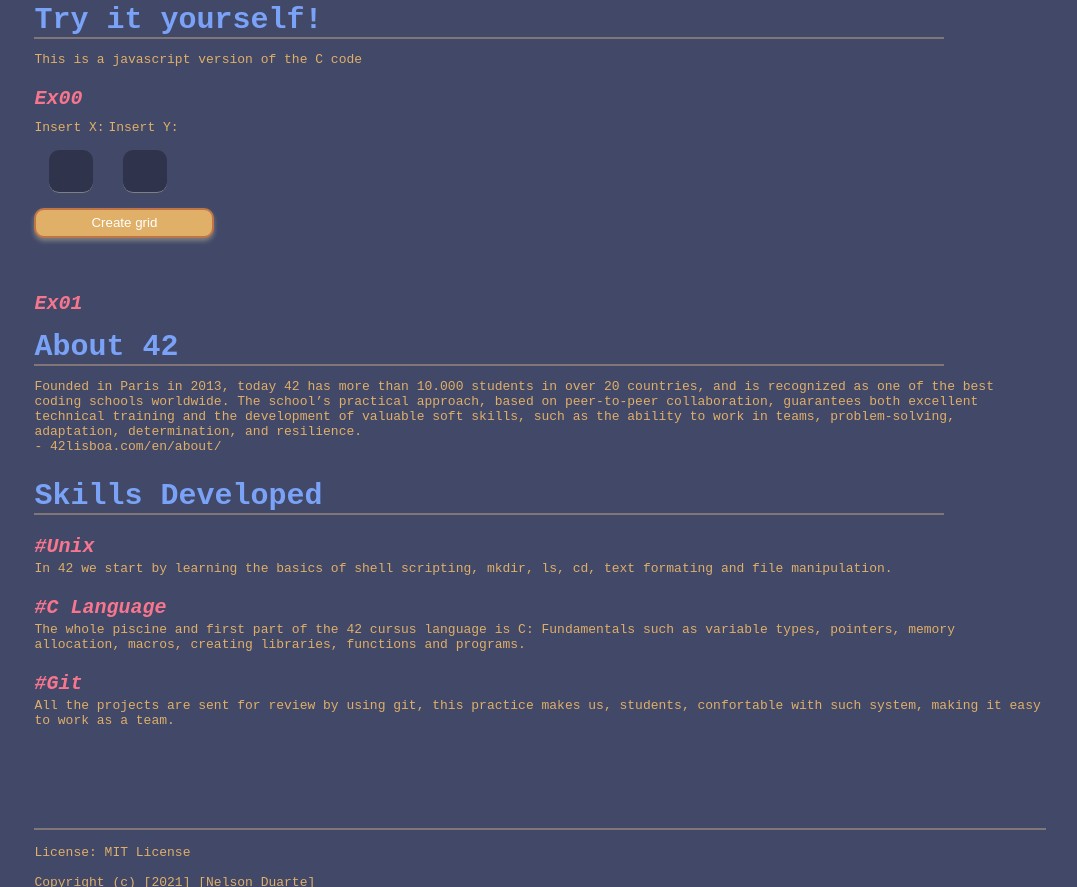
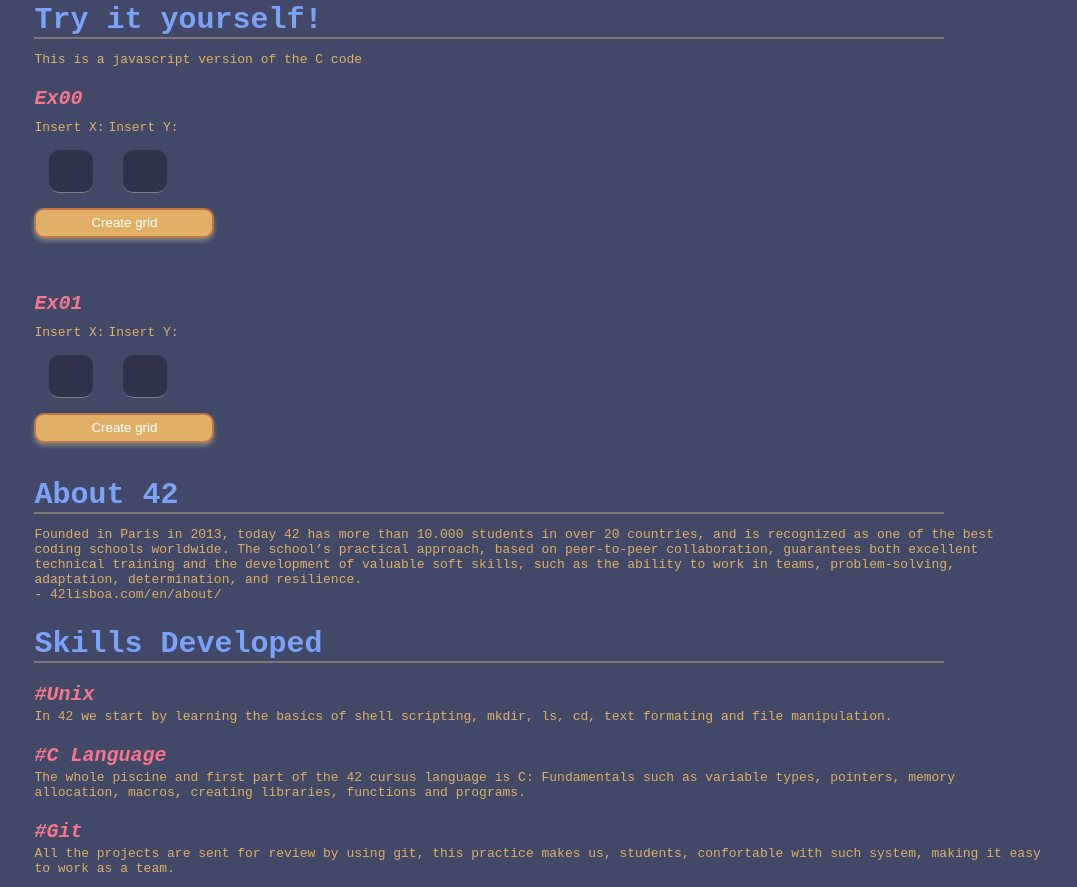
Before and after one commit to NelsonduarteGit/Create_custom_grid, a plain HTML site: page docs/index.html in a window 1280 px wide. Shown: the part 881-1768 px from the top of the page, without its empty margins (100-1177 px from the left). Drawn offline with Linux system fonts and the light colour scheme.

Commit message:
Update index.html

```diff
--- a/docs/index.html
+++ b/docs/index.html
@@ -27,7 +27,7 @@
           <p>This is a javascript version of the C code</p>
           <div class="Rushes">
 
-
+           <div class ="ex00">
               <h3>Ex00</h2>
 
                 <div class="insert">
@@ -44,13 +44,29 @@
 
                 <button onclick="rush00()">Create grid</button><br />
                 <div id="mostrar_grid"></div>
-            </div>
+              </div>
 
-            <div class="Try01">
-              <h3>Ex01</h3>
+          <div class ="ex01">
+            <h3>Ex01</h2>
+
+                <div class="insert">
+                  <div class="x">
+                    <label class="label">Insert X: </label><br />
+                    <input type="row " id="row1" /><br />
+                  </div>
+
+                  <div class="y">
+                    <label class="label">Insert Y: </label><br />
+                    <input type="col" id="col1" /><br />
+                  </div>
+                </div>
+
+                <button onclick="rush01()">Create grid</button><br />
+                <div id="mostrar_grid1"></div>
             </div>
 
           </div>
+        </div>
         </div>
 
         <h2>About 42</h2>
```
